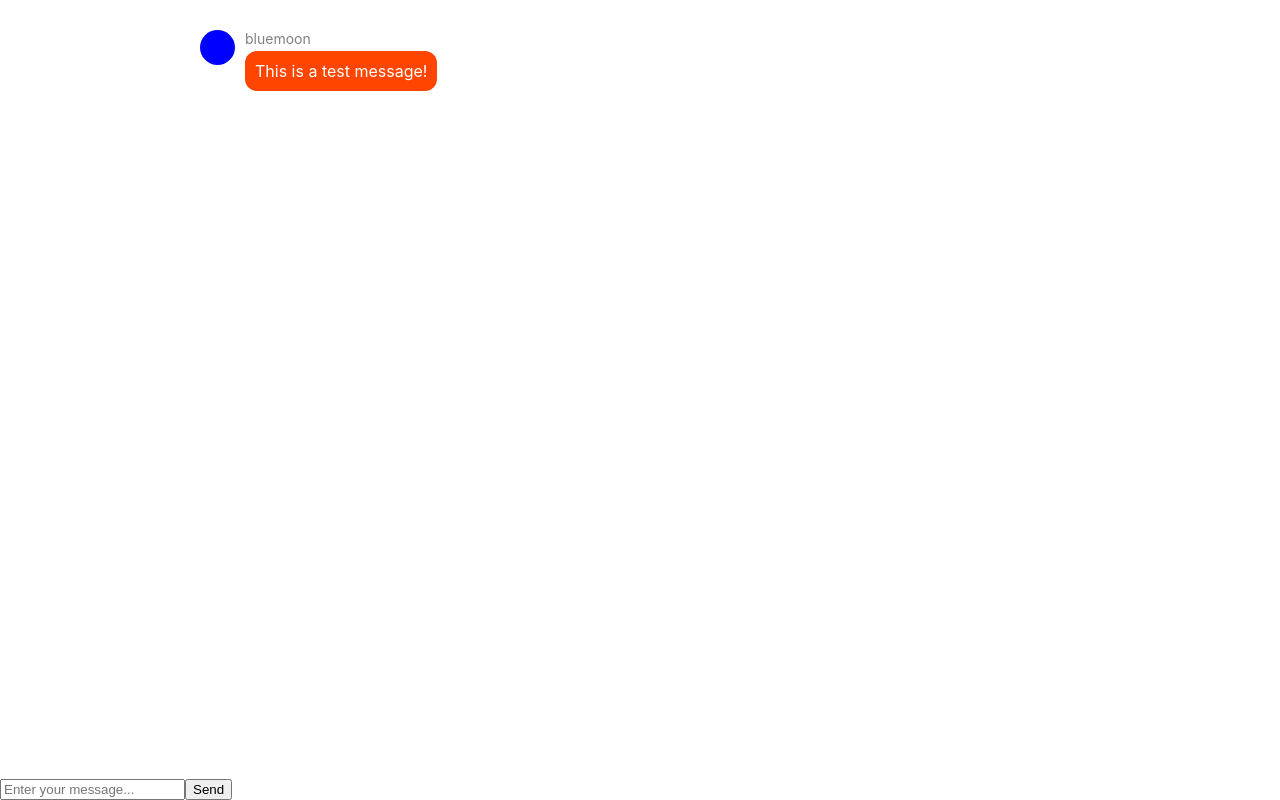
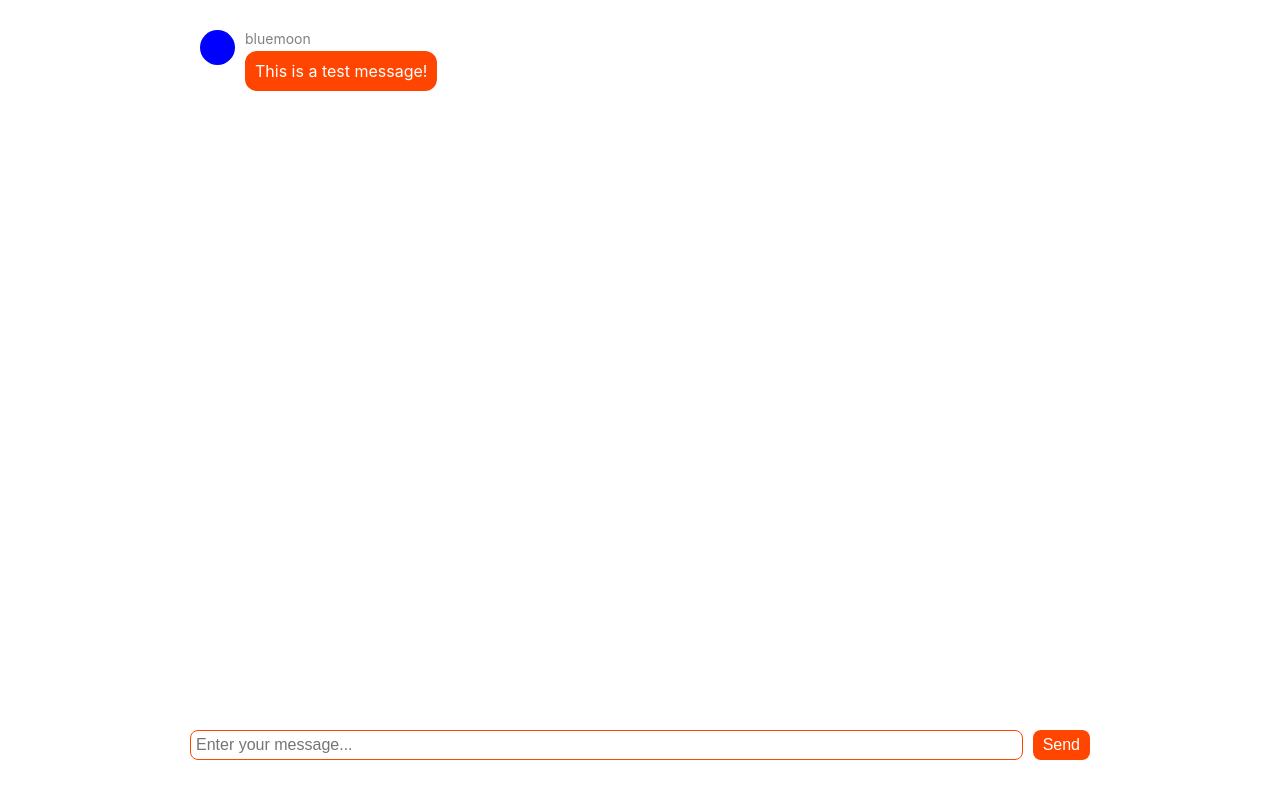
Before and after one commit to Ilithor/Chat-App, a React (Create React App) app: page / in a window 1280 px wide. Built offline with nearby package versions, Linux system fonts and the light colour scheme.

Commit message:
Added styling

```diff
--- a/src/App.css
+++ b/src/App.css
@@ -71,3 +71,29 @@
 .currentMember > .Message-content .text {
   background-color: purple;
 }
+
+form {
+  display: flex;
+  width: 100%;
+  justify-content: space-between;
+  max-width: 900px;
+  margin: 0 auto 40px;
+}
+
+input {
+  padding: 5px;
+  font-size: 16px;
+  border-radius: 8px;
+  border: 1px solid orangered;
+  flex-grow: 1;
+}
+
+button {
+  padding: 5px 10px;
+  font-size: 16px;
+  background-color: orangered;
+  color: white;
+  border: none;
+  border-radius: 8px;
+  margin-left: 10px;
+}
```
